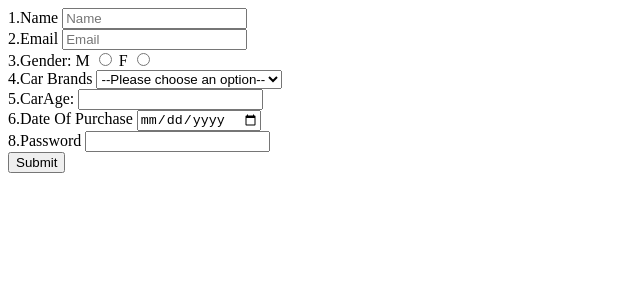
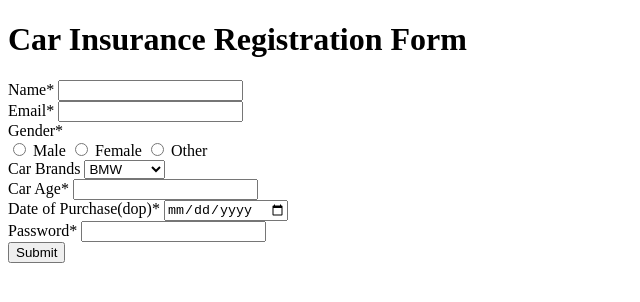
Before and after one commit to acciojob/car-insurance-form-subhaishere, a website: page main.html in a window 1280 px wide. Shown: the whole page, without its empty margins (0-640 px from the left). Drawn offline with Linux system fonts and the light colour scheme.

Commit message:
created a submission

```diff
--- a/main.html
+++ b/main.html
@@ -1,58 +1,47 @@
 <!DOCTYPE html>
-
-<html>
+<html lang="en">
 
 <head>
-	<link rel="stylesheet" href="styles.css">
+    <meta charset="UTF-8">
+    <meta name="viewport" content="width=device-width, initial-scale=1.0">
+    <title>Car Insurance Registration Form</title>
 </head>
 
 <body>
-	 <form id="my-form" method="post">
-				<div>
-			<label for="name">1.Name</label>
-			<input type="text" id="name" placeholder="Name" required>
-		</div>
-		<div>
-			<label for="email">2.Email</label>
-			<input type="email" id="email" placeholder="Email" required>
-		</div>
-		<div>
-				<!-- 3. -->
-			 <label for="gender">3.Gender:</label>
-			 <label for="gender_m">M</label>
-			  <input type="radio" id="gender_m" name="gender" required>
-			  <label for="gender">F</label>
-			  <input type="radio" id="gender_f" name="gender" required>
-		</div>
-		<div>
-			<label for="cars">4.Car Brands</label>
-			  <select name="cars" id="cars" required>
-				  <option value="" disabled selected>--Please choose an option--</option>
-				  <option>BMW</option>
-				  <option>Audi</option>
-				  <option>Mercedez</option>
-			  </select>
-		</div>
-		<div>
-			 <label for="Carage">5.CarAge:</label>
-			 <input type="number" id="Carage" min="0" required >
-		</div>
-		<div>
-			<label for="dop">6.Date Of Purchase</label>
-			<input type="date" id="dop" required>
-		</div>
-		<div>
-			 <label for="password">8.Password</label>
-			 <input type="password" id="password" required>
-		</div>
-		 <div>
-			<button type="submit">Submit</button>
-		</div>
-	</form>
-	<!-- the entire body must be written by student -->
-    <script type="text/javascript" src="./script.js">
-</script>
+    <h1>Car Insurance Registration Form</h1>
+    <form method="post">
+        <label for="name">Name*</label>
+        <input type="text" id="name" name="name" required><br>
 
+        <label for="email">Email*</label>
+        <input type="email" id="email" name="email" required><br>
+
+        <label for="gender">Gender*</label><br>
+        <input type="radio" id="male" name="gender" value="male" required>
+        <label for="male">Male</label>
+        <input type="radio" id="female" name="gender" value="female" required>
+        <label for="female">Female</label>
+        <input type="radio" id="other" name="gender" value="other" required>
+        <label for="other">Other</label><br>
+
+        <label for="cars">Car Brands</label>
+        <select id="cars" name="cars">
+            <option value="BMW">BMW</option>
+            <option value="Audi">Audi</option>
+            <option value="Mercedez">Mercedez</option>
+        </select><br>
+
+        <label for="carage">Car Age*</label>
+        <input type="number" id="carage" name="carage" required><br>
+
+        <label for="dop">Date of Purchase(dop)*</label>
+        <input type="date" id="dop" name="dop" required><br>
+
+        <label for="password">Password*</label>
+        <input type="password" id="password" name="password" required><br>
+
+        <button type="submit">Submit</button>
+    </form>
 </body>
 
 </html>
```
